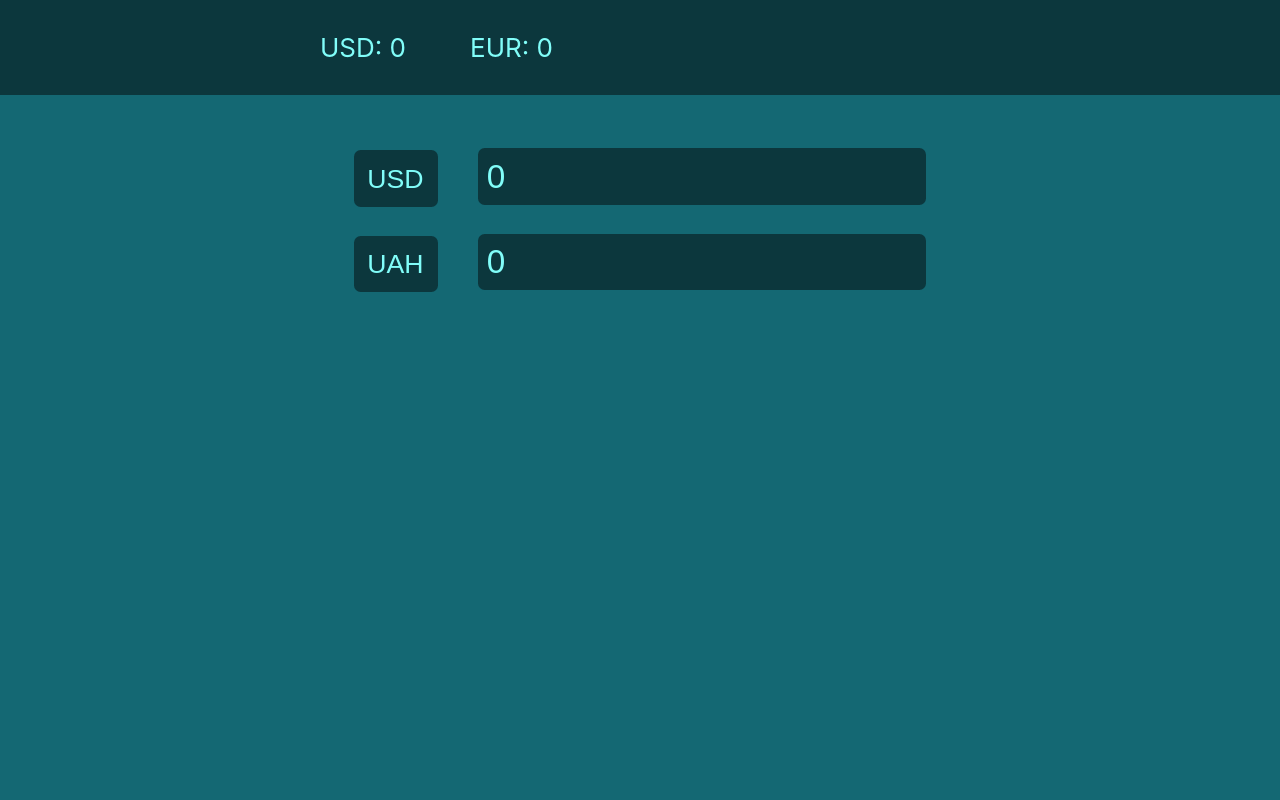
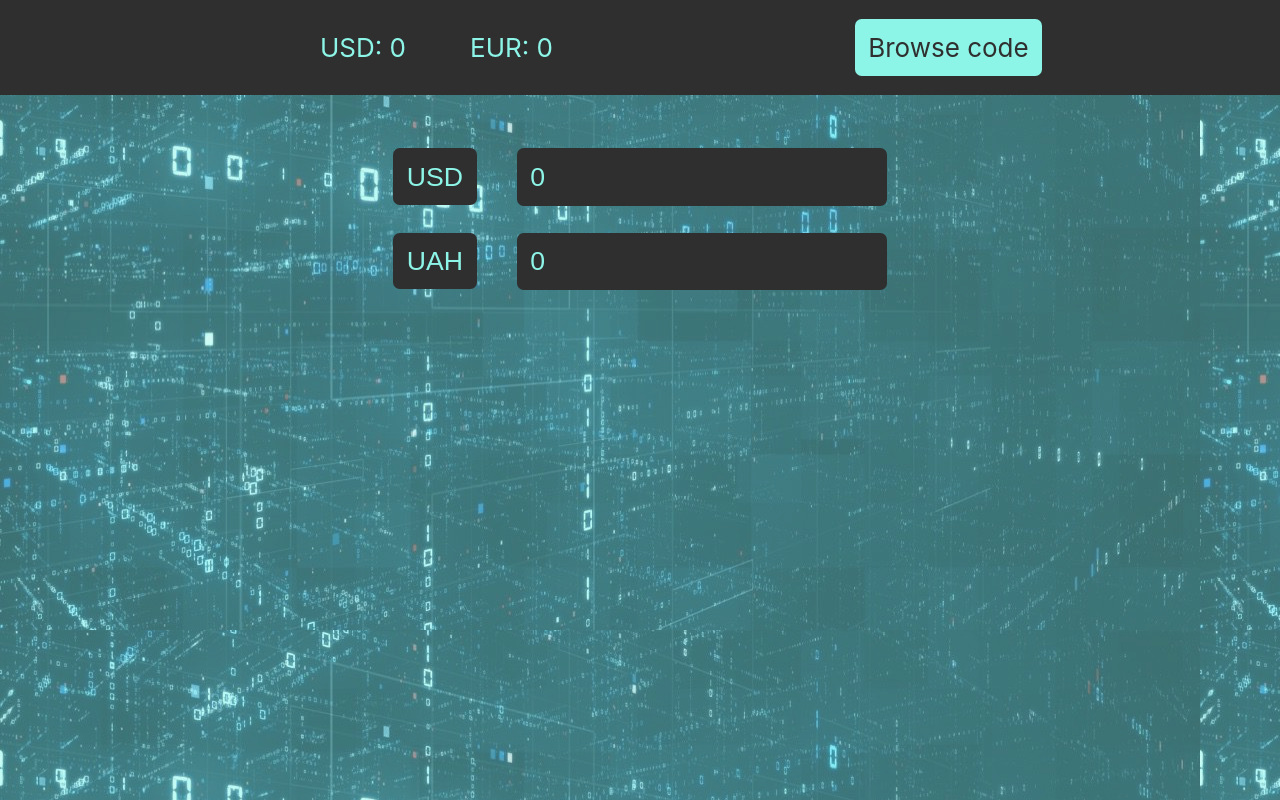
Before and after one commit to ignat-tokar/simple-currency-exchange, a React (Create React App) app: page / in a window 1280 px wide. Built offline with nearby package versions, Linux system fonts and the light colour scheme; no server answers.

Commit message:
completed finally variant of design

```diff
--- a/src/App.css
+++ b/src/App.css
@@ -1,22 +1,24 @@
 body {
-  background-color: #146873;
+  /* background-color: #31a08f;  */
   width: 100%;
   margin: auto;
 }
 
 .App {
   text-align: center;
-  background-color: #146873;
+  background-color: #8DF5E7;
+  background-image: url('./assets/background.png');
+  min-height: 100vh;
   display: flex;
   flex-direction: column;
   align-items: center;
   justify-content: center;
   font-size: calc(10px + 2vmin);
-  color: #81fdf9;
+  color: #8DF5E7;
 }
 
 header {
-  background-color: #0C373D;
+  background-color: #2f2f2f;
   width: 100%;
   padding-top: 2.5%;
   padding-bottom: 2.5%;
@@ -28,6 +30,17 @@ header {
 span {
   float: left;
   margin-right: 10%;
+}
+a {
+  background-color: #8DF5E7;
+  color:#2f2f2f;
+  padding: 10pt;
+  text-decoration: none;
+  border-radius: 5pt;
+}
+a:hover {
+  background-color: #2f2f2f;
+  color:#8DF5E7;
 }
 .Currency-wrapper {
   width: 50%;
@@ -47,8 +60,8 @@ select {
   font-size: 20pt;
   padding: 10pt 10pt;
   border-radius: 5pt;
-  background-color: #0C373D;
-  color: #81fdf9;
+  background-color: #2f2f2f;
+  color: #8DF5E7;
 }
 
 select:after {
@@ -59,10 +72,10 @@ select:after {
 input {
   outline: none;
   border: none;
-  background-color: #0C373D;
-  color:#81fdf9;
-  padding: 7pt;
-  font-size: 25pt;
+  background-color: #2f2f2f;
+  color:#8DF5E7;
+  padding: 10pt 10pt;
+  font-size: 20pt;
   margin-left: 30pt;
   border-radius: 5pt;
 }
--- a/src/components/Header.js
+++ b/src/components/Header.js
@@ -5,6 +5,7 @@ function Header({ usdInfo, eurInfo }) {
         <span>USD: {usdInfo}</span>
         <span>EUR: {eurInfo}</span>
       </div>
+      <a href="https://github.com/ignat-tokar/simple-currency-exchange">Browse code</a>
     </header>
   );
 }
```
Also changed, not shown: src/assets/background.jpg (added), src/assets/background.png (added).
